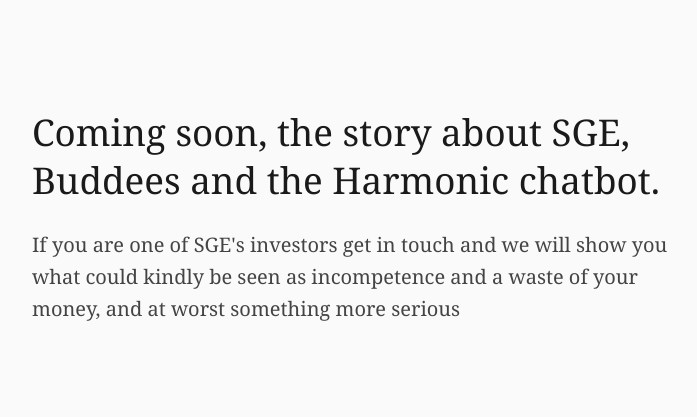
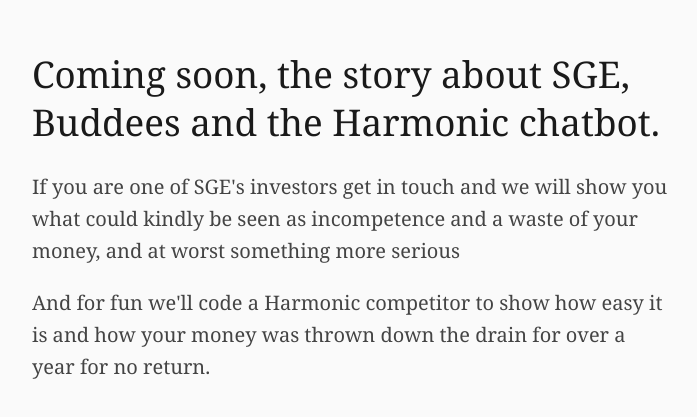
Before and after one commit to uklive-status/sgemeh-site, a plain HTML site: page index.html in a window 1280 px wide. Shown: the part 183-600 px from the top of the page, without its empty margins (288-985 px from the left). Drawn offline with Linux system fonts and the light colour scheme.

Commit message:
Add files via upload

```diff
--- a/index.html
+++ b/index.html
@@ -10,6 +10,7 @@ main{min-height:100%;display:flex;align-items:center;justify-content:center;padd
 .card{max-width:640px}
 h1{font-size:clamp(1.6rem,4vw,2.3rem);line-height:1.3;font-weight:normal;margin:0 0 24px}
 p{font-size:clamp(1.05rem,2.4vw,1.25rem);line-height:1.6;color:#444;margin:0}
+p+p{margin-top:20px}
 </style>
 </head>
 <body>
@@ -17,6 +18,7 @@ p{font-size:clamp(1.05rem,2.4vw,1.25rem);line-height:1.6;color:#444;margin:0}
 <div class="card">
 <h1>Coming soon, the story about SGE, Buddees and the Harmonic chatbot.</h1>
 <p>If you are one of SGE's investors get in touch and we will show you what could kindly be seen as incompetence and a waste of your money, and at worst something more serious</p>
+<p>And for fun we'll code a Harmonic competitor to show how easy it is and how your money was thrown down the drain for over a year for no return.</p>
 </div>
 </main>
 </body>
```
